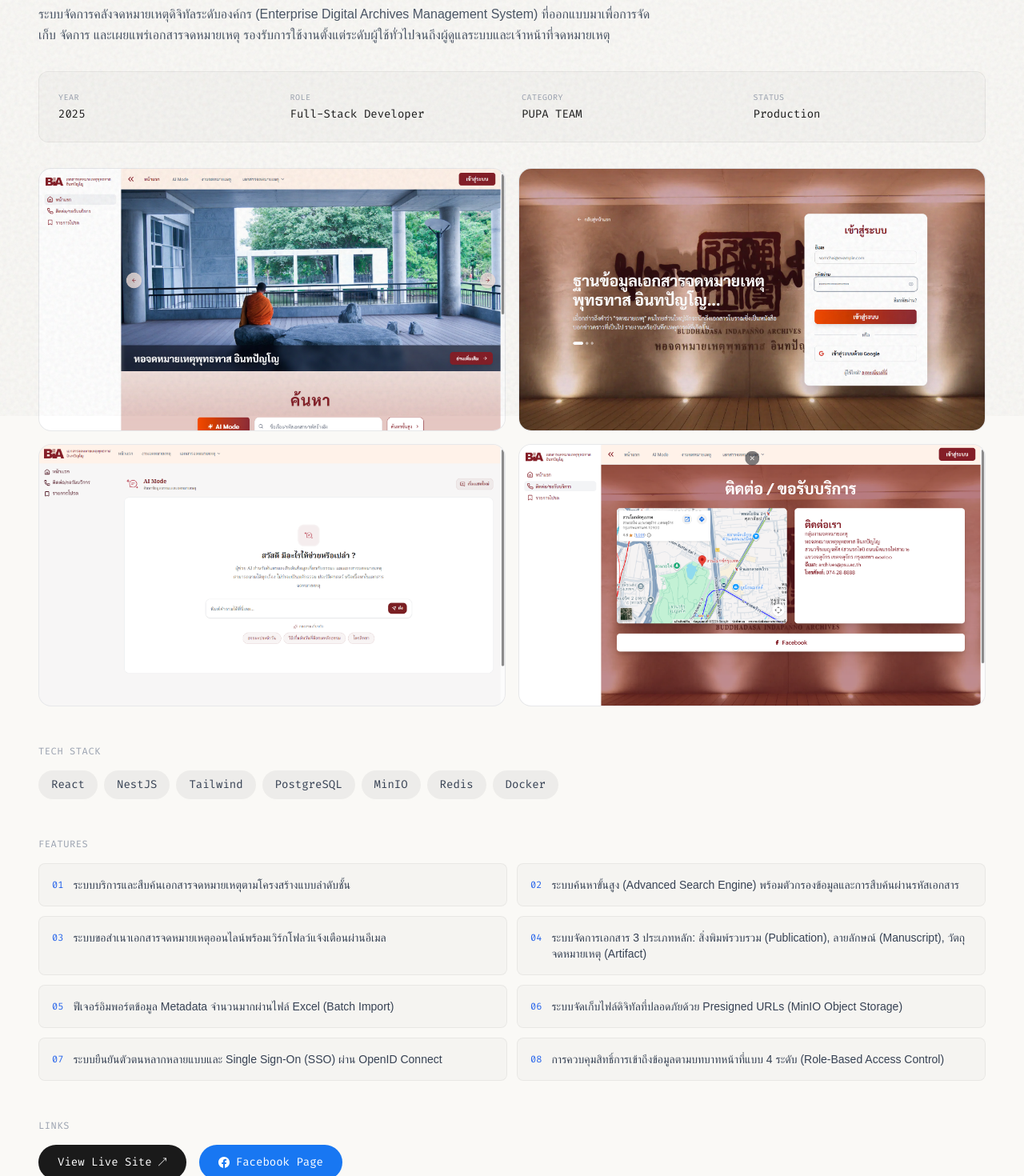
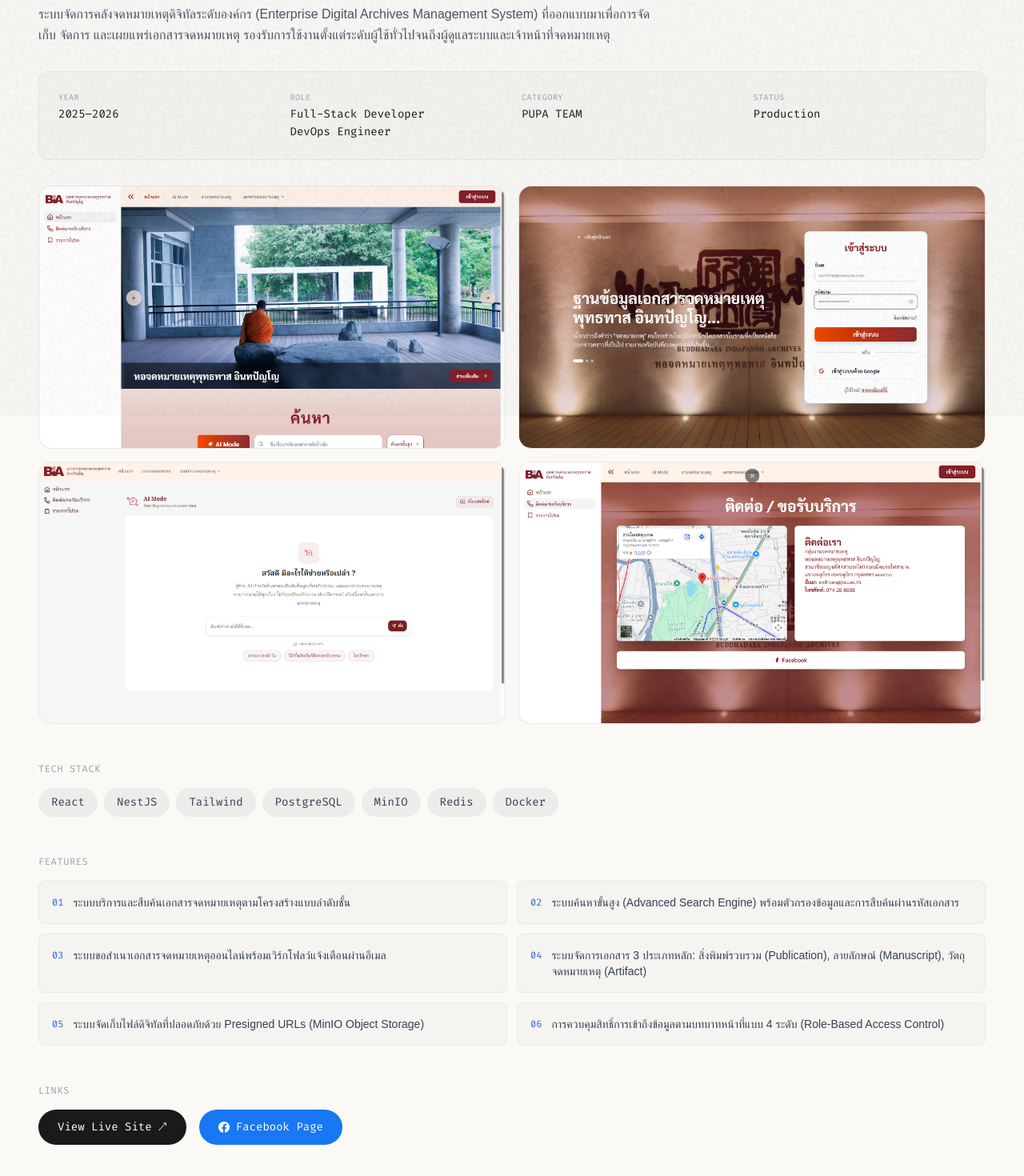
Before and after one commit to PacharaponK/PacharaponK, a Next.js app: page /projects/archives-bia in a window 1280 px wide. Shown: the part 280-1750 px from the top of the page at 80% size. Built offline with nearby package versions, Linux system fonts and the light colour scheme; a web font is replaced by a local one.

Commit message:
feat: enhance project role display with multi-role support and improved styling

```diff
--- a/src/app/projects/[id]/page.tsx
+++ b/src/app/projects/[id]/page.tsx
@@ -149,7 +149,11 @@ export default function ProjectDetailPage() {
                 {project.role && (
                   <div>
                     <h3 className="font-mono text-[10px] text-gray-400 uppercase tracking-wider mb-1">Role</h3>
-                    <p className="font-mono text-sm text-primary">{project.role}</p>
+                    <div className="flex flex-col gap-0.5">
+                      {project.role.split(", ").map((r) => (
+                        <p key={r} className="font-mono text-sm text-primary">{r}</p>
+                      ))}
+                    </div>
                   </div>
                 )}
                 <div>
--- a/src/components/sections/ScrollytellingWork.tsx
+++ b/src/components/sections/ScrollytellingWork.tsx
@@ -92,7 +92,12 @@ function ProjectCard({
           {project.role && (
             <>
               <span className="h-3 w-px bg-white/20" />
-              <span className="font-mono text-xs text-white/40">{project.role}</span>
+              {project.role.split(", ").map((r, i) => (
+                <span key={r} className="flex items-center gap-3">
+                  {i > 0 && <span className="text-white/20">·</span>}
+                  <span className="font-mono text-xs text-white/40">{r}</span>
+                </span>
+              ))}
             </>
           )}
           {project.status && (
--- a/src/data/work.ts
+++ b/src/data/work.ts
@@ -48,13 +48,11 @@ export const projects: Project[] = [
       "ระบบค้นหาขั้นสูง (Advanced Search Engine) พร้อมตัวกรองข้อมูลและการสืบค้นผ่านรหัสเอกสาร",
       "ระบบขอสำเนาเอกสารจดหมายเหตุออนไลน์พร้อมเวิร์กโฟลว์แจ้งเตือนผ่านอีเมล",
       "ระบบจัดการเอกสาร 3 ประเภทหลัก: สิ่งพิมพ์รวบรวม (Publication), ลายลักษณ์ (Manuscript), วัตถุจดหมายเหตุ (Artifact)",
-      "ฟีเจอร์อิมพอร์ตข้อมูล Metadata จำนวนมากผ่านไฟล์ Excel (Batch Import)",
       "ระบบจัดเก็บไฟล์ดิจิทัลที่ปลอดภัยด้วย Presigned URLs (MinIO Object Storage)",
-      "ระบบยืนยันตัวตนหลากหลายแบบและ Single Sign-On (SSO) ผ่าน OpenID Connect",
       "การควบคุมสิทธิ์การเข้าถึงข้อมูลตามบทบาทหน้าที่แบบ 4 ระดับ (Role-Based Access Control)",
     ],
-    year: "2025",
-    role: "Full-Stack Developer",
+    year: "2025–2026",
+    role: "Full-Stack Developer, DevOps Engineer",
     status: "Production",
     links: {
       live: "https://bia-archive.psu.ac.th/",
@@ -83,7 +81,7 @@ export const projects: Project[] = [
       "ระบบจัดการ Session",
     ],
     year: "2025",
-    role: "Full-Stack Developer",
+    role: "Full-Stack Developer, DevOps Engineer",
     status: "Production",
     links: {
       live: "https://barcampsongkhla.org/",
```
